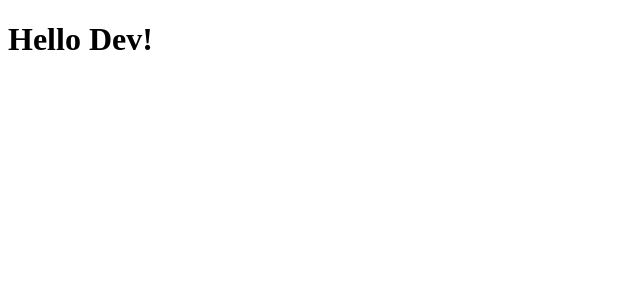
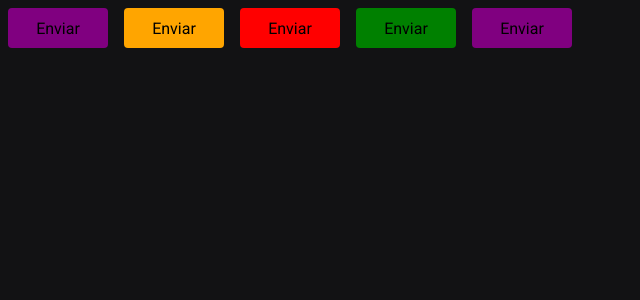
Before and after one commit to ghiberti85/ignite-timer, a React (Vite) app: page / in a window 1280 px wide. Shown: the top 300 px of the page, without its empty margins (0-640 px from the left). Built offline with nearby package versions, Linux system fonts and the light colour scheme.

Commit message:
Configuring Styled Components

```diff
--- a/index.html
+++ b/index.html
@@ -2,7 +2,14 @@
 <html lang="en">
   <head>
     <meta charset="UTF-8" />
+
+    <link rel="preconnect" href="https://fonts.googleapis.com" />
+    <link rel="preconnect" href="https://fonts.gstatic.com" crossorigin />
+
     <meta name="viewport" content="width=device-width, initial-scale=1.0" />
+
+    <link href="https://fonts.googleapis.com/css2?family=Roboto+Mono:wght@700&family=Roboto:wght@400;700&display=swap" rel="stylesheet" />
+
     <title>Ignite Timer</title>
   </head>
   <body>
--- a/src/App.tsx
+++ b/src/App.tsx
@@ -1,6 +1,19 @@
+import { ThemeProvider } from "styled-components";
+import { Button } from "./components/Button";
+
+import { GlobalStyle } from "./styles/global";
+import { defaultTheme } from "./styles/themes/default";
 
 export function App() {
   return (
-    <h1>Hello Dev!</h1>
+    <ThemeProvider theme={defaultTheme}>
+      <Button variant="primary"/>
+      <Button variant="secondary"/>
+      <Button variant="danger"/>
+      <Button variant="success" />
+      <Button />
+
+      <GlobalStyle />
+    </ThemeProvider>
   )
 }
--- /dev/null
+++ b/src/components/Button.styles.ts
@@ -0,0 +1,28 @@
+import styled, { css } from 'styled-components';
+
+export type ButtonVariant = 'primary' | 'secondary' | 'danger' | 'success';
+
+interface ButtonContainerProps {
+    variant: ButtonVariant;
+}
+
+const buttonVariants = {
+    primary: 'purple',
+    secondary: 'orange',
+    danger: 'red',
+    success: 'green'
+};
+
+export const ButtonContainer = styled.button<ButtonContainerProps>`
+    width: 100px;
+    height: 40px;
+    border-radius: 4px;
+    border: 0;
+    margin: 8px;
+
+    ${props => {
+        return css `
+            background-color: ${buttonVariants[props.variant]}
+        `
+    }}
+`
--- /dev/null
+++ b/src/components/Button.tsx
@@ -0,0 +1,9 @@
+import { ButtonContainer, ButtonVariant } from './Button.styles';
+
+interface ButtonProps {
+    variant?:ButtonVariant;
+}
+
+export function Button ({ variant = 'primary' }: ButtonProps) {
+    return <ButtonContainer variant={variant}>Enviar</ButtonContainer>
+}
--- /dev/null
+++ b/src/styles/global.ts
@@ -0,0 +1,25 @@
+import { createGlobalStyle } from 'styled-components'
+
+export const GlobalStyle = createGlobalStyle`
+    * {
+        margin: 0;
+        padding: 0;
+        box-sizing: border-box;
+    }
+
+    :focus {
+        outline: 0;
+        box-shadow: 0 0 0 2px ${props => props.theme['green-500']};
+    }
+
+    body {
+        background: ${props => props.theme['gray-900']};
+        color: ${props => props.theme['gray-300']};
+    }
+
+    body, input, text-area, button {
+        font-family: 'Roboto', sans-serif;
+        font-weight: 400;
+        font-size: 1rem;
+    }
+`;
--- /dev/null
+++ b/src/styles/themes/default.ts
@@ -0,0 +1,21 @@
+export const defaultTheme = {
+    white: '#FFF',
+
+    'gray-100': '#E1E1E6',
+    'gray-300': '#C4C4CC',
+    'gray-400': '#8D8D99',
+    'gray-500': '#7C7C8A',
+    'gray-600': '#323238',
+    'gray-700': '#29292E',
+    'gray-800': '#202024',
+    'gray-900': '#121214',
+
+    'green-300': '#00B37E',
+    'green-500': '#00875F',
+    'green-700': '#015F43',
+
+    'red-500': '#AB222E',
+    'red-700': '#7A1921',
+
+    'yellow-500': '#FBA94C',
+  }
```
Also changed, not shown: package.json (+6 -2 lines), src/@types/styles.d.ts (added, +8 -0 lines), .eslintrc.json (added), 1 other file (tests, documents, lock files or other folders).
